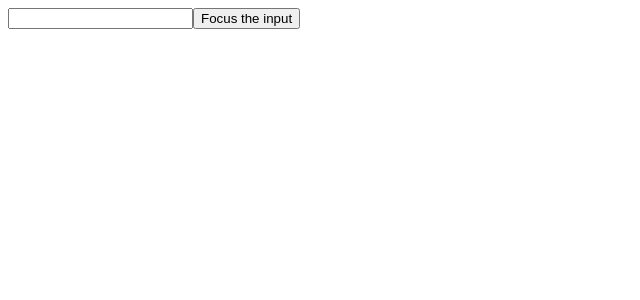
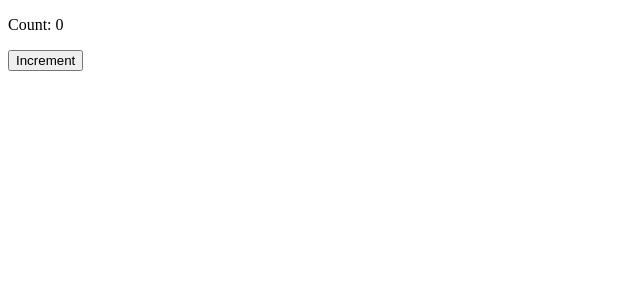
Before and after one commit to eonduck2/react-hooks, a React app: page / in a window 1280 px wide. Shown: the top 300 px of the page, without its empty margins (0-640 px from the left). Built offline with nearby package versions, Linux system fonts and the light colour scheme.

Commit message:
context 테스트

```diff
--- a/src/client/App.tsx
+++ b/src/client/App.tsx
@@ -1,8 +1,9 @@
 import React from "react";
 import FocusInput from "./components/inputRef/InputRef";
+import ThemeContext from "./components/themeContext/ThemeContext";
 
 const App: React.FC = () => {
-  return <FocusInput></FocusInput>;
+  return <ThemeContext></ThemeContext>;
 };
 
 export default App;
--- /dev/null
+++ b/src/client/components/themeContext/ThemeContext.tsx
@@ -0,0 +1,44 @@
+import React, {
+  createContext,
+  useContext,
+  useState,
+  PropsWithChildren,
+} from "react";
+
+const MyContext = createContext({
+  count: 0,
+  increment: () => {},
+});
+
+const MyProvider: React.FC<PropsWithChildren<{}>> = ({ children }) => {
+  const [count, setCount] = useState(0);
+
+  const increment = () => {
+    setCount((prevCount) => prevCount + 1);
+  };
+
+  return (
+    <MyContext.Provider value={{ count, increment }}>
+      {children}
+    </MyContext.Provider>
+  );
+};
+
+const Counter = () => {
+  const { count, increment } = useContext(MyContext);
+
+  return (
+    <div>
+      <p>Count: {count}</p>
+      <button onClick={increment}>Increment</button>
+    </div>
+  );
+};
+
+const ThemeContext: React.FC = () => (
+  <MyProvider>
+    <Counter />
+  </MyProvider>
+);
+
+export default ThemeContext;
```
